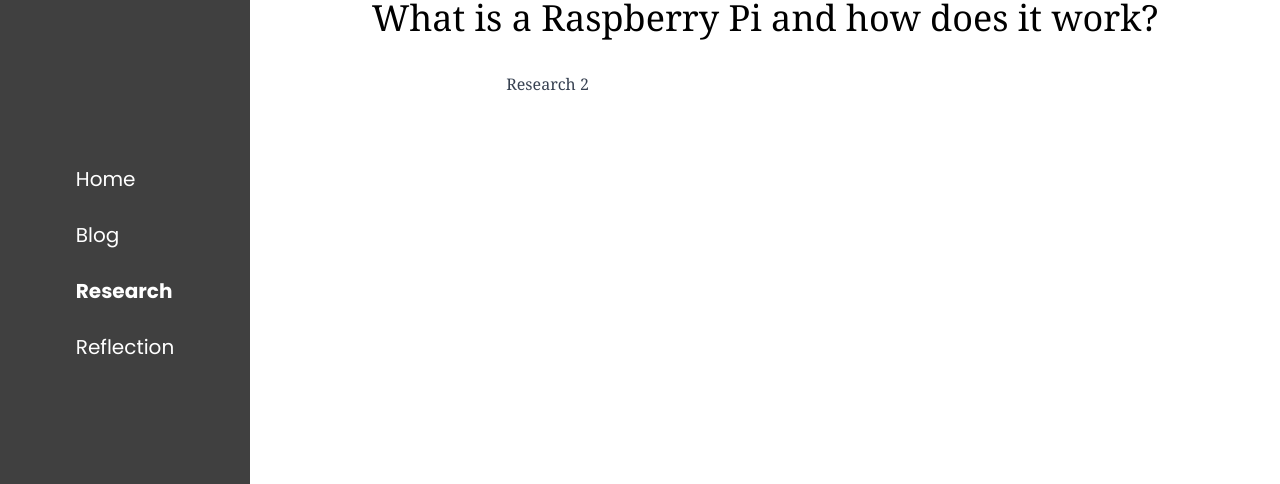
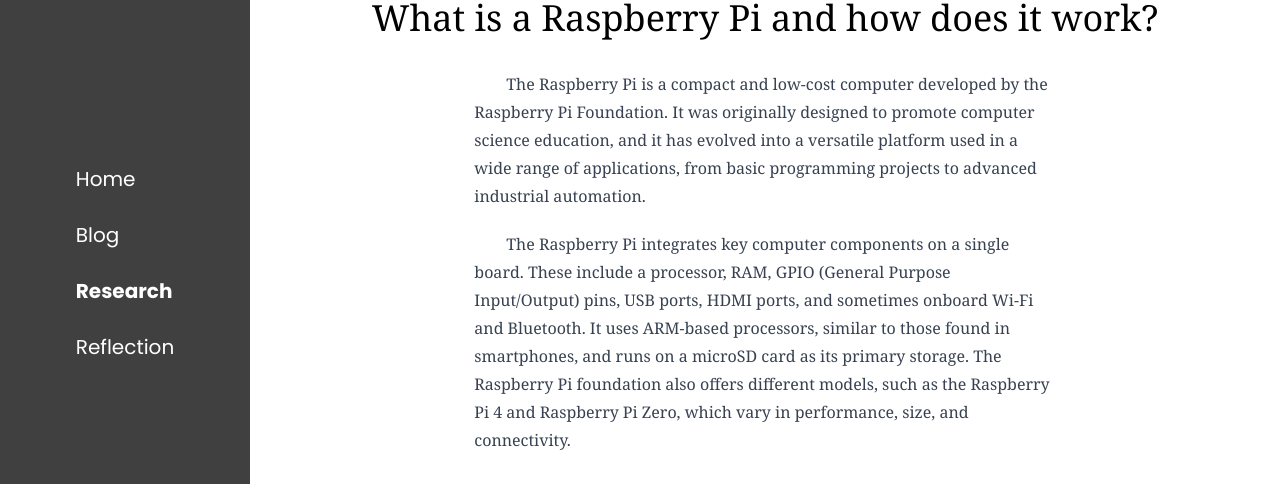
Before and after one commit to VaitVhat52/20time, a Next.js app: page /research in a window 1280 px wide. Both pictures are taken after a click on the tab "Research Paper 2". Shown: the part 162-646 px from the top of the page. Built offline with nearby package versions, Linux system fonts and the light colour scheme; grey boxes are pictures that could not be loaded.

Commit message:
Update page.jsx

```diff
--- a/src/app/research/page.jsx
+++ b/src/app/research/page.jsx
@@ -33,7 +33,24 @@
  `;
 
   const research2 = `
-  Research 2
+The Raspberry Pi is a compact and low-cost computer developed by the Raspberry Pi Foundation. It was originally designed to promote computer science education, and it has evolved into a versatile platform used in a wide range of applications, from basic programming projects to advanced industrial automation.
+
+The Raspberry Pi integrates key computer components on a single board. These include a processor, RAM, GPIO (General Purpose Input/Output) pins, USB ports, HDMI ports, and sometimes onboard Wi-Fi and Bluetooth. It uses ARM-based processors, similar to those found in smartphones, and runs on a microSD card as its primary storage. The Raspberry Pi foundation also offers different models, such as the Raspberry Pi 4 and Raspberry Pi Zero, which vary in performance, size, and connectivity.
+
+<center>
+  <figure>
+    <!-- IMAGE DIMENSIONS: 687px x 515px -->
+    <img src="https://i.postimg.cc/25WFDRpm/616-RFn6-Jv5-L-AC-UF894-1000-QL80.jpg" alt="my alt text"/>
+  </figure>
+</center>
+
+The Raspberry Pi is designed to be a flexible computer. It is able to connect to peripherals like keyboards, mice, and monitors, enabling users to code, browse the internet, or perform other computing tasks. The GPIO pins allow interaction with external hardware, making it ideal for robotics, home automation, and more.
+
+The Raspberry Pi primarily runs on Raspberry Pi OS (formerly called Raspbian), which is a Linux-based operating system optimized for the board. It also supports various other operating systems like Ubuntu, Windows, and other specialized systems for more niche projects.
+
+To use it, the Raspberry Pi requires power via a micro-USB or USB-C cable and a microSD card that contains an operating system. Once powered on, it boots into the OS, providing a platform to write programs or interact with external devices. Its simplicity and extensive community support make it accessible to both beginners and professionals.
+
+With its affordability and adaptability, the Raspberry Pi has become a way for beginners to dive into the world of electronics and professionals to propel themselves into the furniture of technology.
   `;
 
   const research3 = `
@@ -72,7 +89,11 @@
           <h2 className="font-serif text-4xl pb-8 text-center">
             What is a Raspberry Pi and how does it work?
           </h2>
-          <Markdown className="font-serif prose indent-8 mx-auto">
+          <Markdown
+            className="font-serif prose indent-8 mx-auto"
+            remarkPlugins={[remarkGfm]}
+            rehypePlugins={[rehypeRaw]}
+          >
             {research2}
           </Markdown>
         </TabsContent>
```
